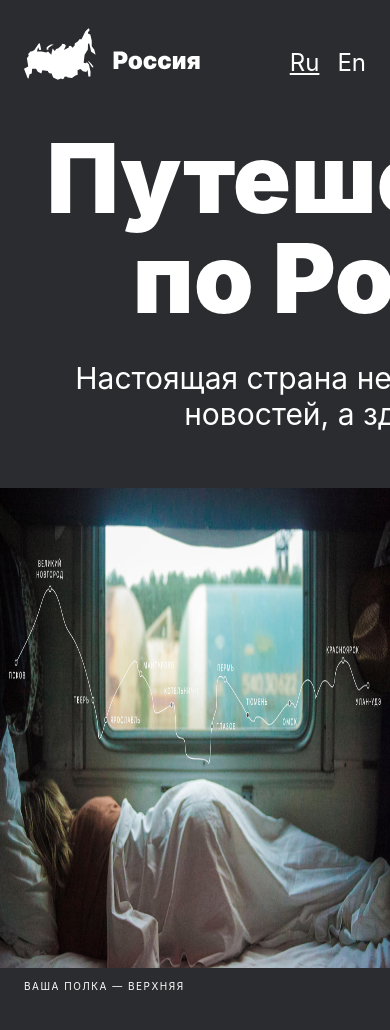
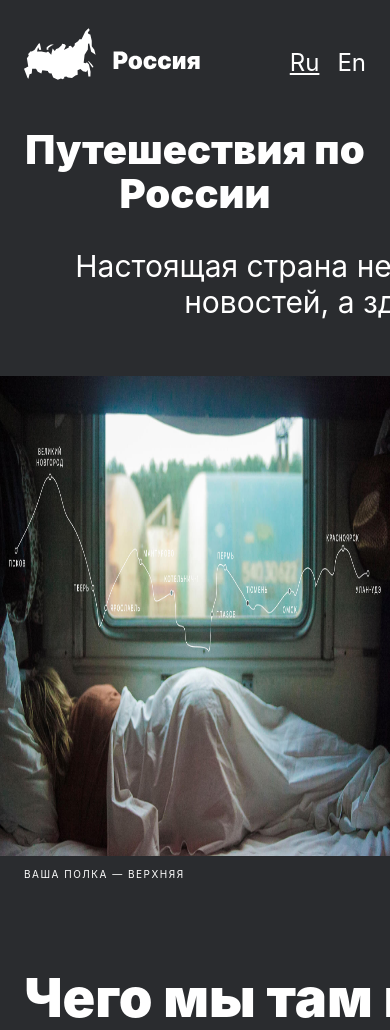
Before and after one commit to VeraRtanova/russian-travel, a plain HTML site: page index.html in a window 390 px wide. Shown: the top 1030 px of the page. Drawn offline with Linux system fonts and the light colour scheme.

```diff
--- a/blocks/lead/__title/lead__title.css
+++ b/blocks/lead/__title/lead__title.css
@@ -1,6 +1,6 @@
 .lead__title {
-    width: 720px;
-    margin: 0 auto;
+    width: calc(100% - 560px);
+    margin: 0 280px;
     font-weight: 900;
     font-size: 96px;
     line-height: 100px;
@@ -8,17 +8,34 @@
     color: #FFFFFF;
 }
 
-@media (min-width: 321px) and (max-width: 768px) {
+@media (min-width: 1025px) and (max-width: 1280px) {
     .lead__title {
-        margin: 48px 24px 0 24px;
+        width: calc(100% - 304px);
+        margin: 48px 152px 0;
     }
 }
 
-@media screen and (max-width: 320px) {
+@media (min-width: 769px) and (max-width: 1024px) {
     .lead__title {
-        margin: 48px 16px 0 16px;
+        width: calc(100% - 48px);
+        margin: 48px 24px 0;
+    }
+}
+
+@media (min-width: 321px) and (max-width: 768px) {
+    .lead__title {
+        width: calc(100% - 32px);
+        margin: 48px 16px 0;
         font-size: 40px;
         line-height: 44px;
-        width: 288px;
     }
 }
+
+/*@media screen and (max-width: 320px) {*/
+/*    .lead__title {*/
+/*        margin: 48px 16px 0 16px;*/
+/*        font-size: 40px;*/
+/*        line-height: 44px;*/
+/*        width: 288px;*/
+/*    }*/
+/*}*/
--- a/blocks/lead/lead.css
+++ b/blocks/lead/lead.css
@@ -1,10 +1,10 @@
 .lead {
-    margin: 56px 148px 0 148px;
+    margin-top: 56px;
 }
 
 @media  (min-width: 769px) and (max-width: 1024px) {
    .lead {
-       margin: 48px 48px 0 48px;
+       margin-top: 48px;
 
    }
 }
```
Also changed, not shown: blocks/photo-grid/photo-grid.css (+3 -6 lines).
